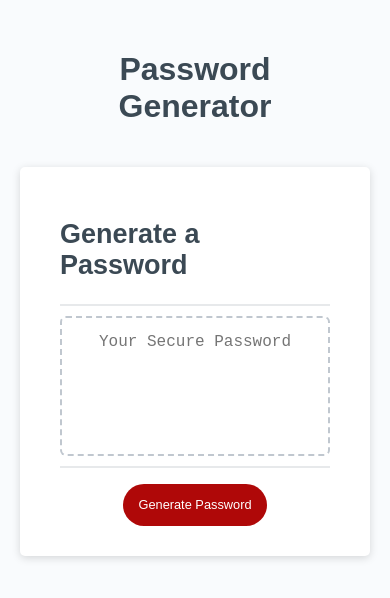
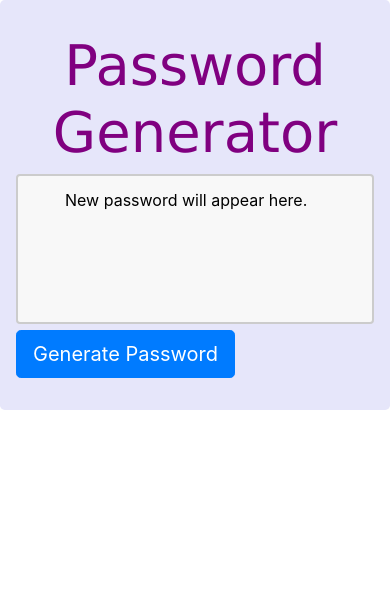
Before and after one commit to rwanke14/randomizedpassword, a plain HTML site: page Develop/index.html in a window 390 px wide. Drawn offline with nearby package versions, Linux system fonts and the light colour scheme.

Commit message:
adding css styles and beginning java, not finished

```diff
--- a/Develop/index.html
+++ b/Develop/index.html
@@ -1,34 +1,23 @@
 <!DOCTYPE html>
 <html lang="en">
 <head>
-    <meta charset="UTF-8" />
-    <meta name="viewport" content="width=device-width, initial-scale=1.0" />
-    <meta http-equiv="X-UA-Compatible" content="ie=edge" />
-    <title>Password Generator</title>
-    <link rel="stylesheet" href="style.css" />
+  <meta charset="UTF-8">
+  <meta name="viewport" content="width=device-width, initial-scale=1.0">
+  <title>Document</title>
+  <link rel="stylesheet" href="https://cdn.jsdelivr.net/npm/bootstrap@4.5.3/dist/css/bootstrap.min.css" integrity="sha384-TX8t27EcRE3e/ihU7zmQxVncDAy5uIKz4rEkgIXeMed4M0jlfIDPvg6uqKI2xXr2" crossorigin="anonymous">
+  <link rel="stylesheet" href="style.css">
 </head>
 <body>
-    <div class="wrapper">
-      <header>
-        <h1>Password Generator</h1>
-      </header>
-      <div class="card">
-        <div class="card-header">
-          <h2>Generate a Password</h2>
+  <div class="jumbotron">
+    <h1 class="display-4">Password Generator</h1>
+    <textarea id="insertPass" name="Password" rows="4" cols="50">
+      New password will appear here.
+      </textarea>
+    <a class="btn btn-primary btn-lg" id="genPass" href="#" role="button">Generate Password</a>
   </div>
-        <div class="card-body">
-          <textarea
-            readonly
-            id="password"
-            placeholder="Your Secure Password"
-            aria-label="Generated Password"
-          ></textarea>
-        </div>
-        <div class="card-footer">
-          <button id="generate" class="btn">Generate Password</button>
-        </div>
-      </div>
-    </div>
+
   <script src="script.js"></script>
+
+
 </body>
 </html>
--- a/Develop/script.js
+++ b/Develop/script.js
@@ -1,14 +1,139 @@
+// variable for numbers
+// variable for special characters (quotes for this one)
+// variable for lowercase - can do one for alpha then split the array ( lcArray = alpha.split() )
+// variable for uppercase
+// split at each index for lowercase and uppercase .split
+// varpasswordOptions = []
+// var passLength = prompt ("How many characters would you like?")
+
+//create event for pushing button and creating a prompt
+//Prompt should ask how many characters do you want to use (5-128)
+//confrm alert for upper case letters (if statment with true & false leading to the same next step)
+//confirm alert for lower case letters
+//confirm alert for characters
+//confirm alert for numbers
+//ones through all the prompts - password is added into text area box
+
+
+var lowerCaseEl = ["a","b","c","d","e","f","g","h","i","j","k","l","m","n","o","p","q","u","r","s","t","u","v"];
+var upperCaseEl = ["A","B","C","D","E","F","G","H","I","J","K","L","M","N","O","P","Q","R","S","T","U","V","W","X","Y","Z"];
+var numEl = ["1","2","3","4","5","6","7","8","9","10"];
+var charEl = ["!","@","#","$","%","^","&","*","?","~"];
+
+var passwordOptions = [];
+var button = document.querySelector ("#genPass");
+
+
+
+
+button.addEventListener ("click", randomPassword)
+
+
+function randomPassword () {
+
+  document.querySelector ("#genPass");
+
+  var askPass = confirm ("Do you want to create a Password?");
+
+  if (askPass) {
+    var passLength = prompt ("How long should your password be? (Please pick between 6 and 128)")
+
+
+    if (passLength > 6 && passLength < 128) {
+
+      var addLowerCase = confirm ("Do you want add lower case letters?");
+      var addUpperCase = confirm ("Do you want to add upper case letters?");
+      var addNumbers = confirm ("Do you want to add Numbers?");
+      var addCharcs = confirm ("Do you want to add special characters?");
+
+    } else {
+
+      alert ("Choose a number between 6 and 128!");
+
+    } if (addLowerCase === true && addUpperCase === true && addNumbers === true && addCharcs === true) {
+
+      var lowerUpper = lowerCaseEl.concat (upperCaseEl);
+      var numLetters = lowerUpper.concat (numEl);
+      passwordOptions = numLetters.concat (charEl);
+      console.log (passwordOptions);
+
+    } if (addLowerCase === false && addUpperCase === true && addNumbers === true && addCharcs === true) {
+
+      var upperOnly = upperCaseEl.concat(numEl);
+      passwordOptions = upperOnly.concat(charEl);
+      console.log (passwordOptions);
+
+    } if (addLowerCase === false && addUpperCase === false && addNumbers === true && addCharcs === true) {
+
+      passwordOptions = numEl.concat(charEl);
+      console.log(passwordOptions);
+
+    } if (addLowerCase === false && addUpperCase === false && addNumbers === false && addCharcs === true) {
+
+      passwordOptions = passwordOptions.concat (charEl);
+      console.log(passwordOptions);
+
+    } if (addLowerCase === true && addUpperCase === false && addNumbers === false && addCharcs === false) {
+
+      passwordOptions = passwordOptions.concat (lowerCaseEl);
+      console.log(passwordOptions);
+
+    } if (addLowerCase === true && addUpperCase === true && addNumbers === false && addCharcs === false) {
+
+      passwordOptions = lowerCaseEl.concat (upperCaseEl);
+      console.log(passwordOptions);
+
+    } if (addLowerCase === true && addUpperCase === true && addNumbers === true && addCharcs === false) {
+
+      var upperLowerLetters = lowerCaseEl.concat (upperCaseEl);
+      passwordOptions = numEl.concat (upperLowerLetters);
+      console.log(passwordOptions)
+
+    } if (addLowerCase === false && addUpperCase === false && addNumbers === false && addCharcs === false) {
+
+      alert ("Must choose at least one type of character, please try again!")
+
+    }
+
+
+
+  }
+
+}
+
+
+
+
+
+
+
+
+
+
+
 // Assignment Code
-var generateBtn = document.querySelector("#generate");
+//var generateBtn = document.querySelector("#generate");
+
 
 // Write password to the #password input
+/*
 function writePassword() {
   var password = generatePassword();
   var passwordText = document.querySelector("#password");
 
   passwordText.value = password;
 
-}
+} */
 
 // Add event listener to generate button
-generateBtn.addEventListener("click", writePassword);
+////generateBtn.addEventListener("click", writePassword);
+
+
+
+
+//Concat sections for joining arrays.
+
+//var letters = lowerCase.concat (upperCase);
+//var numLetter = letters.concat (num);
+//var charAll = numLetter.concat (char);
+//console.log (charAll);
--- a/Develop/style.css
+++ b/Develop/style.css
@@ -1,137 +1,22 @@
-*,
-*::before,
-*::after {
-  box-sizing: border-box;
+h1 {
+  text-align: center;
+  color: purple;
+  font-family: 'Lucida Sans', 'Lucida Sans Regular', 'Lucida Grande', 'Lucida Sans Unicode', Geneva, Verdana, sans-serif;
+  font-size: x-large;
 }
 
-html,
-body,
-.wrapper {
-  height: 100%;
-  margin: 0;
-  padding: 0;
+.jumbotron {
+  background-color: lavender;
 }
 
-body {
-  font-family: sans-serif;
-  background-color: #f9fbfd;
-}
 
-.wrapper {
-  padding-top: 30px;
-  padding-left: 20px;
-  padding-right: 20px;
-}
-
-header {
-  text-align: center;
-  padding: 20px;
-  padding-top: 0px;
-  color: hsl(206, 17%, 28%);
-}
-
-.card {
-  background-color: hsl(0, 0%, 100%);
-  border-radius: 5px;
-  border-width: 1px;
-  box-shadow: rgba(0, 0, 0, 0.15) 0px 2px 8px 0px;
-  color: hsl(206, 17%, 28%);
-  font-size: 18px;
-  margin: 0 auto;
-  max-width: 800px;
-  padding: 30px 40px;
-}
-
-.card-header::after {
-  content: " ";
-  display: block;
-  width: 100%;
-  background: #e7e9eb;
-  height: 2px;
-}
-
-.card-body {
-  min-height: 100px;
-}
-
-.card-footer {
-  text-align: center;
-}
-
-.card-footer::before {
-  content: " ";
-  display: block;
-  width: 100%;
-  background: #e7e9eb;
-  height: 2px;
-}
-
-.card-footer::after {
-  content: " ";
-  display: block;
-  clear: both;
-}
-
-.btn {
-  border: none;
-  background-color: hsl(360, 91%, 36%);
-  border-radius: 25px;
-  box-shadow: rgba(0, 0, 0, 0.1) 0px 1px 6px 0px rgba(0, 0, 0, 0.2) 0px 1px 1px
-    0px;
-  color: hsl(0, 0%, 100%);
-  display: inline-block;
-  font-size: 22px;
-  line-height: 22px;
-  margin: 16px 16px 16px 20px;
-  padding: 14px 34px;
-  text-align: center;
-  cursor: pointer;
-}
-
-button[disabled] {
-  cursor: default;
-  background: #c0c7cf;
-}
-
-.float-right {
-  float: right;
-}
-
-#password {
-  -webkit-appearance: none;
-  -moz-appearance: none;
-  appearance: none;
-  border: none;
-  display: block;
-  width: 100%;
-  padding-top: 15px;
-  padding-left: 15px;
-  padding-right: 15px;
-  padding-bottom: 85px;
-  font-size: 1.2rem;
-  text-align: center;
-  margin-top: 10px;
-  margin-bottom: 10px;
-  border: 2px dashed #c0c7cf;
-  border-radius: 6px;
-  resize: none;
-  overflow: hidden;
-}
-
-@media (max-width: 690px) {
-  .btn {
-    font-size: 1rem;
-    margin: 16px 0px 0px 0px;
-    padding: 10px 15px;
+  textarea {
+    width: 100%;
+    height: 150px;
+    padding: 12px 20px;
+    box-sizing: border-box;
+    border: 2px solid #ccc;
+    border-radius: 4px;
+    background-color: #f8f8f8;
+    resize: none;
   }
-
-  #password {
-    font-size: 1rem;
-  }
-}
-
-@media (max-width: 500px) {
-  .btn {
-    font-size: 0.8rem;
-  }
-}
```
Also changed, not shown: 1 other file. Lines whose indentation alone changed are shown as unchanged.
